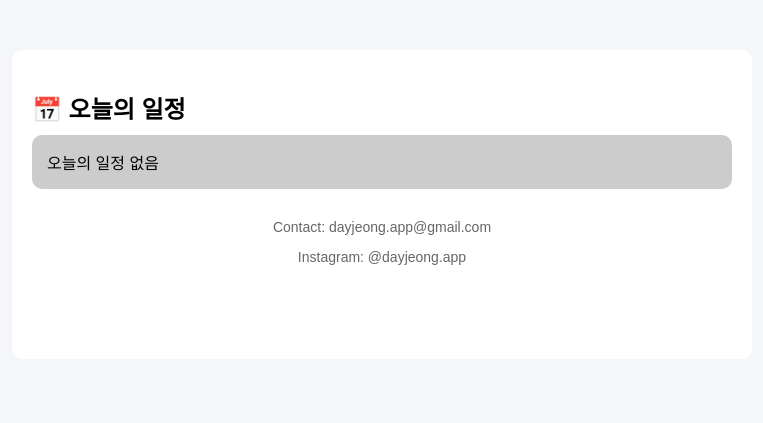
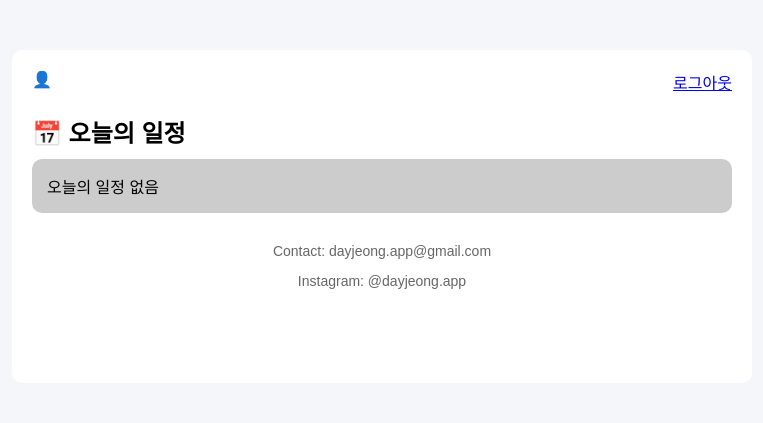
Before and after one commit to rightpleft/dayjeong, a Django app: page / in a window 1280 px wide. Shown: the top 423 px of the page, without its empty margins (258-1021 px from the left). Run offline with Django 4.2, Linux system fonts and the light colour scheme.

Commit message:
update home with login UI

```diff
--- a/user/templates/home.html
+++ b/user/templates/home.html
@@ -22,6 +22,13 @@ body {
 
 h2 {
     margin-bottom:10px;
+}
+
+/* 상단 유저 영역 */
+.top-bar {
+    display:flex;
+    justify-content:space-between;
+    margin-bottom:20px;
 }
 
 /* 일정 박스 */
@@ -81,10 +88,16 @@ footer a:hover {
 
 <div class="container">
 
+<!-- 🔐 로그인 상태 표시 -->
+<div class="top-bar">
+    <div>👤 {{ request.user.username }}</div>
+    <div><a href="/logout/">로그아웃</a></div>
+</div>
+
 <h2>📅 오늘의 일정</h2>
 <div id="today-schedule"></div>
 
-<!-- ✅ 연락망 footer -->
+<!-- 📞 연락망 -->
 <footer>
     <p>
         Contact:
```
